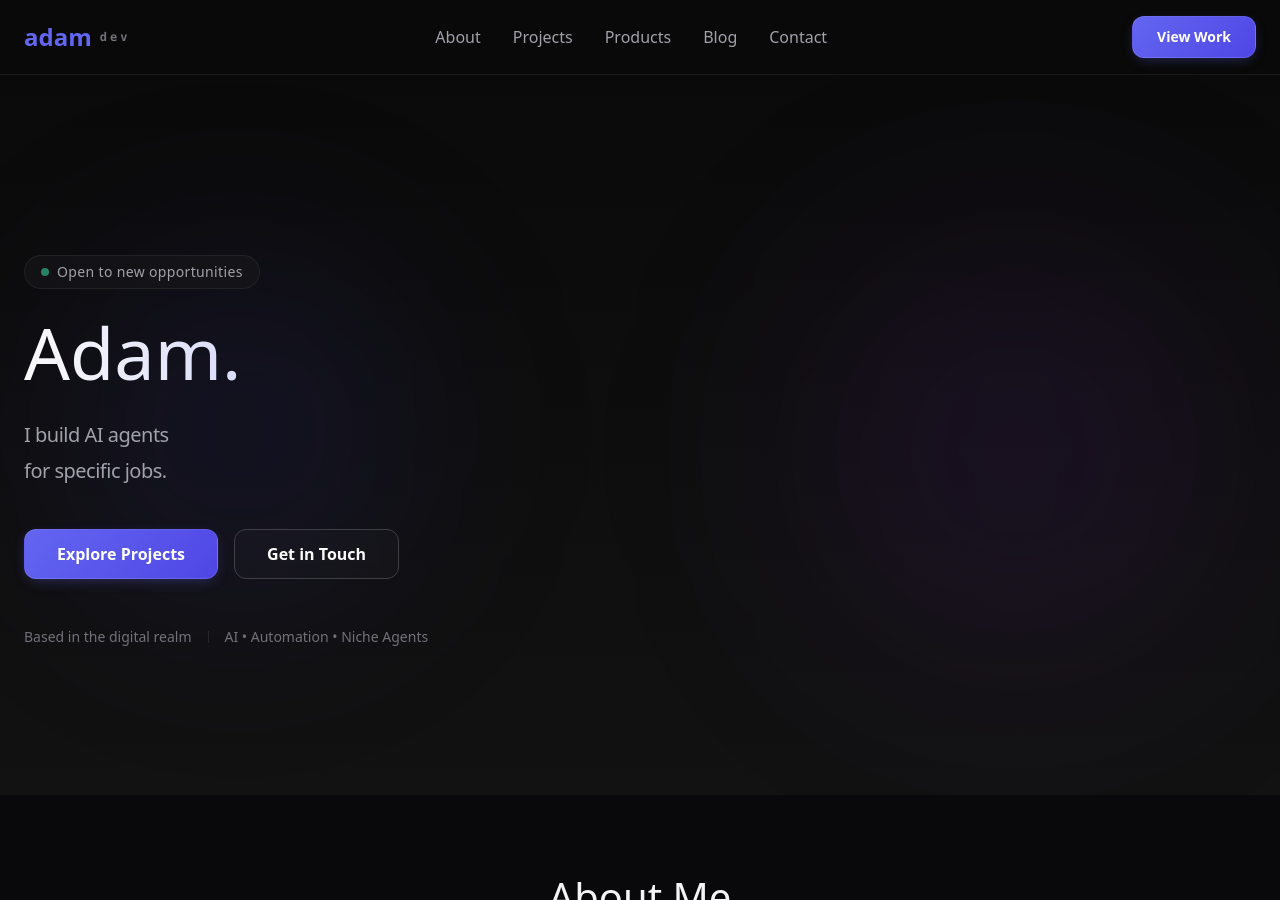
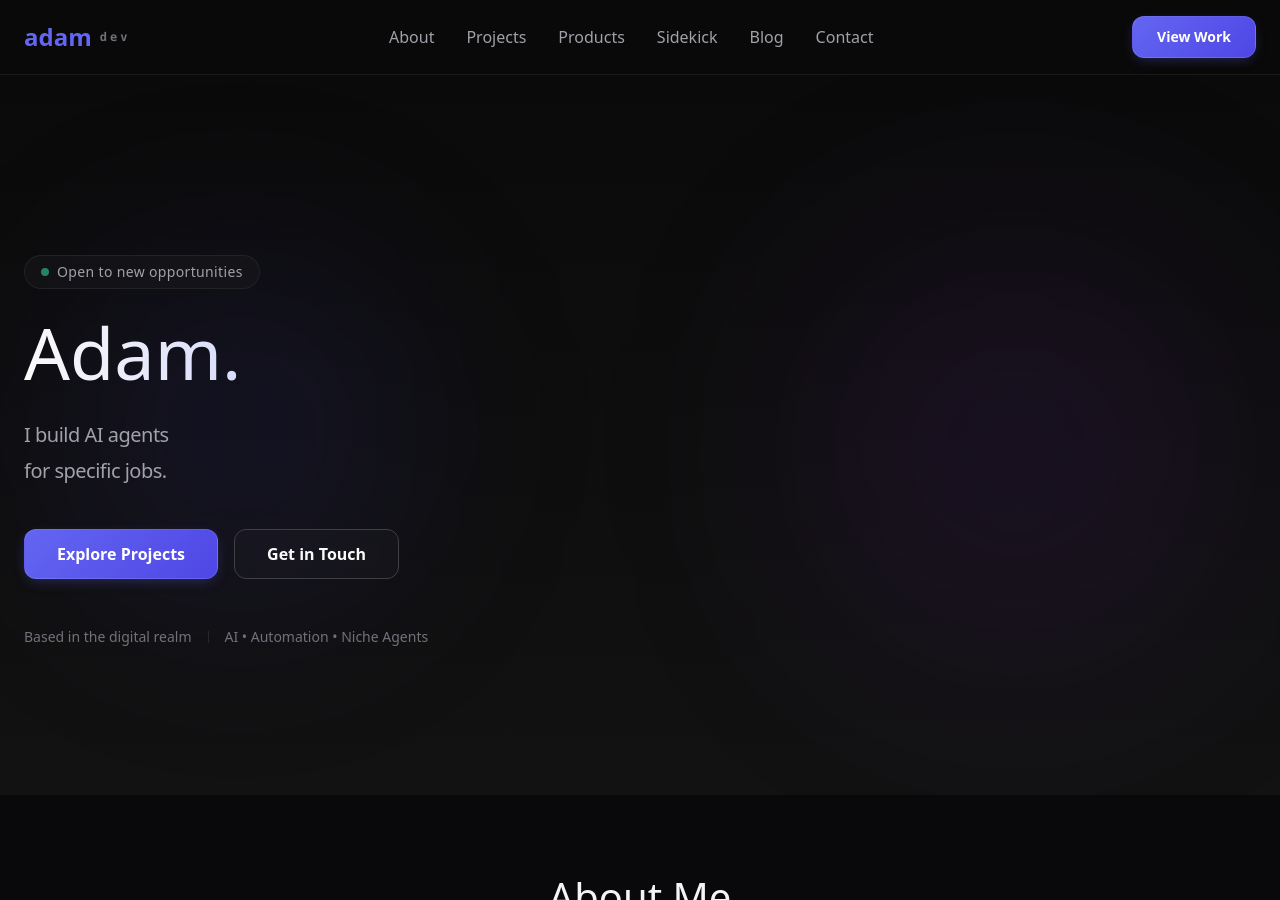
Before and after one commit to slashadams/Dev-Adam.com, a Jekyll site: the page built from index.html, in a window 1280 px wide and 900 px high. Built offline with Jekyll 4.4.1, drawn with Linux system fonts in a browser that asks for light colours; nearby versions of some CDN libraries; the list of posts is cut into pages by our own code.

Commit message:
Add Sidekick nav link

```diff
--- a/_layouts/default.html
+++ b/_layouts/default.html
@@ -66,6 +66,7 @@
           <li><a href="/#about">About</a></li>
           <li><a href="/#projects">Projects</a></li>
           <li><a href="/#products">Products</a></li>
+          <li><a href="/field-service-sidekick/register.html" {% if page.url contains '/field-service-sidekick/' %}class="active"{% endif %}>Sidekick</a></li>
           <li><a href="/blog/" {% if page.url contains '/blog/' %}class="active"{% endif %}>Blog</a></li>
           <li><a href="/#contact">Contact</a></li>
         </ul>
```
